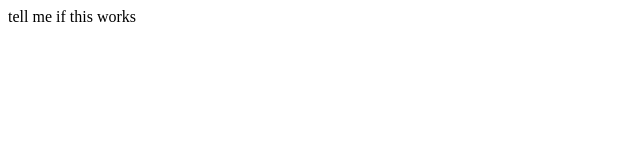
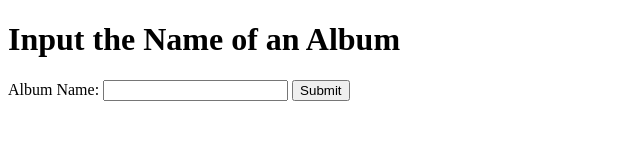
Before and after one commit to cinderrblock/albumbrowser, a plain HTML site: page index.html in a window 1280 px wide. Shown: the whole page, without its empty margins (0-640 px from the left). Drawn offline with Linux system fonts and the light colour scheme.

Commit message:
Update index.html

```diff
--- a/index.html
+++ b/index.html
@@ -1,7 +1,16 @@
 <!DOCTYPE html>
+<html lang="en">
 <head>
-  <title>hey f1re</title>
+    <meta charset="UTF-8">
+    <meta name="viewport" content="width=device-width, initial-scale=1.0">
+    <title>Album Name Input</title>
 </head>
 <body>
-  tell me if this works
+    <h1>Input the Name of an Album</h1>
+    <form>
+        <label for="albumName">Album Name:</label>
+        <input type="text" id="albumName" name="albumName">
+        <button type="submit">Submit</button>
+    </form>
 </body>
+</html>
```
